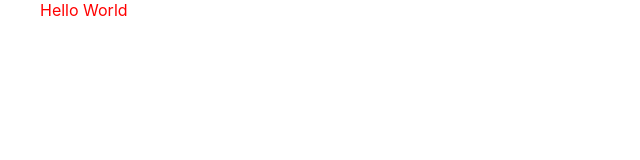
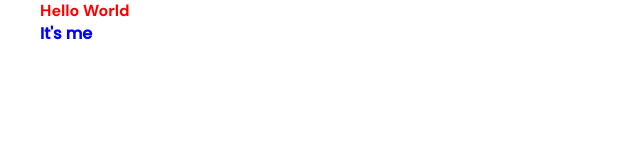
Before and after one commit to pchupchu/components-library-for-landing-page, a React (Create React App) app: page / in a window 1280 px wide. Shown: the top 160 px of the page, without its empty margins (0-640 px from the left). Built offline with nearby package versions, Linux system fonts and the light colour scheme.

Commit message:
Add DM Sans and Poppins fonts

```diff
--- a/public/index.html
+++ b/public/index.html
@@ -3,12 +3,17 @@
   <head>
     <meta charset="utf-8" />
     <link rel="icon" href="%PUBLIC_URL%/favicon.ico" />
+    <link rel="preconnect" href="https://fonts.googleapis.com">
+    <link rel="preconnect" href="https://fonts.gstatic.com" crossorigin>
+    <link
+      href="https://fonts.googleapis.com/css2?family=DM+Sans:wght@500;700&family=Poppins:wght@500&display=swap"
+      rel="stylesheet">
     <meta name="viewport" content="width=device-width, initial-scale=1" />
     <meta name="theme-color" content="#000000" />
     <meta
       name="description"
       content="Web site created using create-react-app"
-    />
+      />
     <link rel="apple-touch-icon" href="%PUBLIC_URL%/logo192.png" />
     <!--
       manifest.json provides metadata used when your web app is installed on a
--- a/src/sections/hero/hero-1/hero-1.css
+++ b/src/sections/hero/hero-1/hero-1.css
@@ -1,5 +1,13 @@
-.hero-1{}
+.hero-1 {
+}
 
-.hero-1__title{
-    color: red;
+.hero-1__title {
+  color: red;
+  font-family: 'DM Sans', sans-serif;
+  font-weight: 700;
 }
+.hero-1__subtitle {
+  color: blue;
+  font-family: 'Poppins', sans-serif;
+  font-weight: 700;
+}
--- a/src/sections/hero/hero-1/hero-1.jsx
+++ b/src/sections/hero/hero-1/hero-1.jsx
@@ -1,13 +1,14 @@
-import React from 'react'
-import './hero-1.css'
+import React from 'react';
+import './hero-1.css';
 
 function Hero1() {
   return (
     <div className="hero-1">
-        {/* Here you can write your markup */}
-        <div className='hero-1__title'>Hello World</div>
+      {/* Here you can write your markup */}
+      <div className="hero-1__title">Hello World</div>
+      <div className="hero-1__subtitle">It's me</div>
     </div>
-  )
+  );
 }
 
-export default Hero1
+export default Hero1;
```
